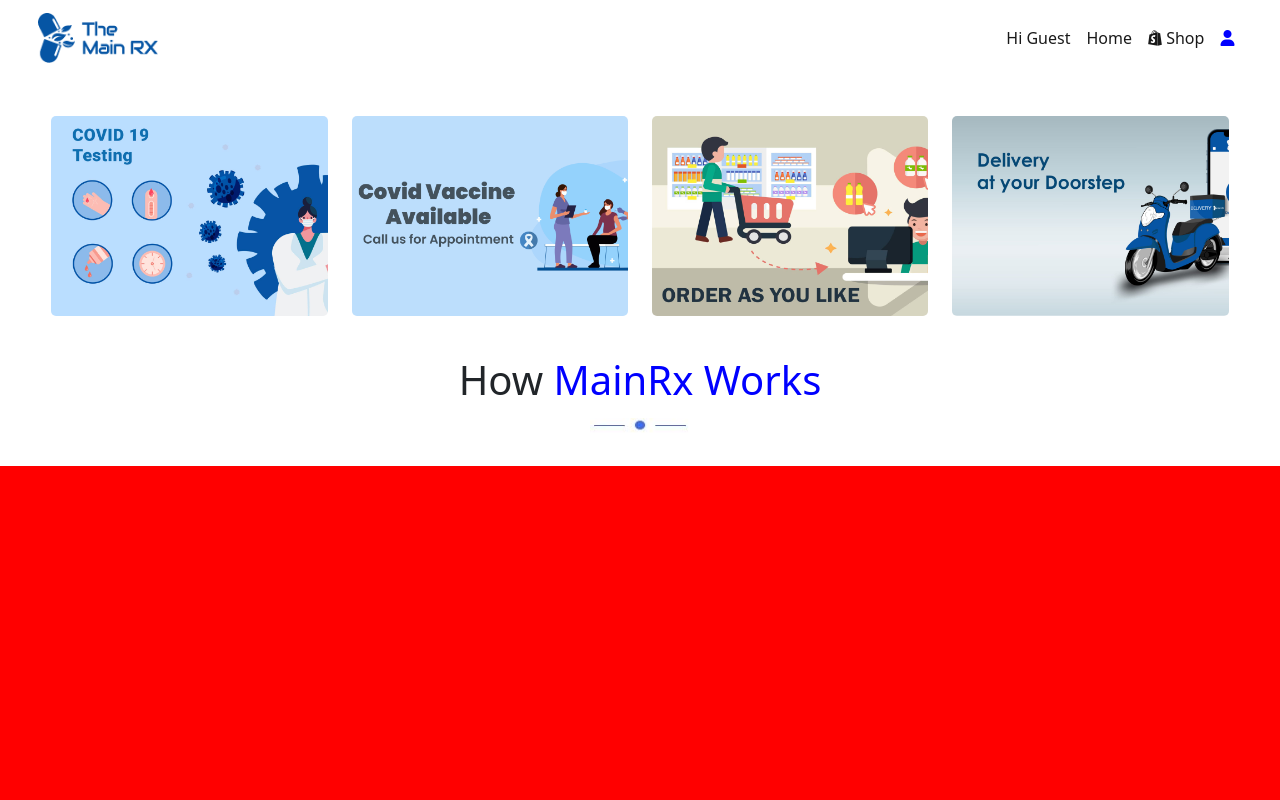
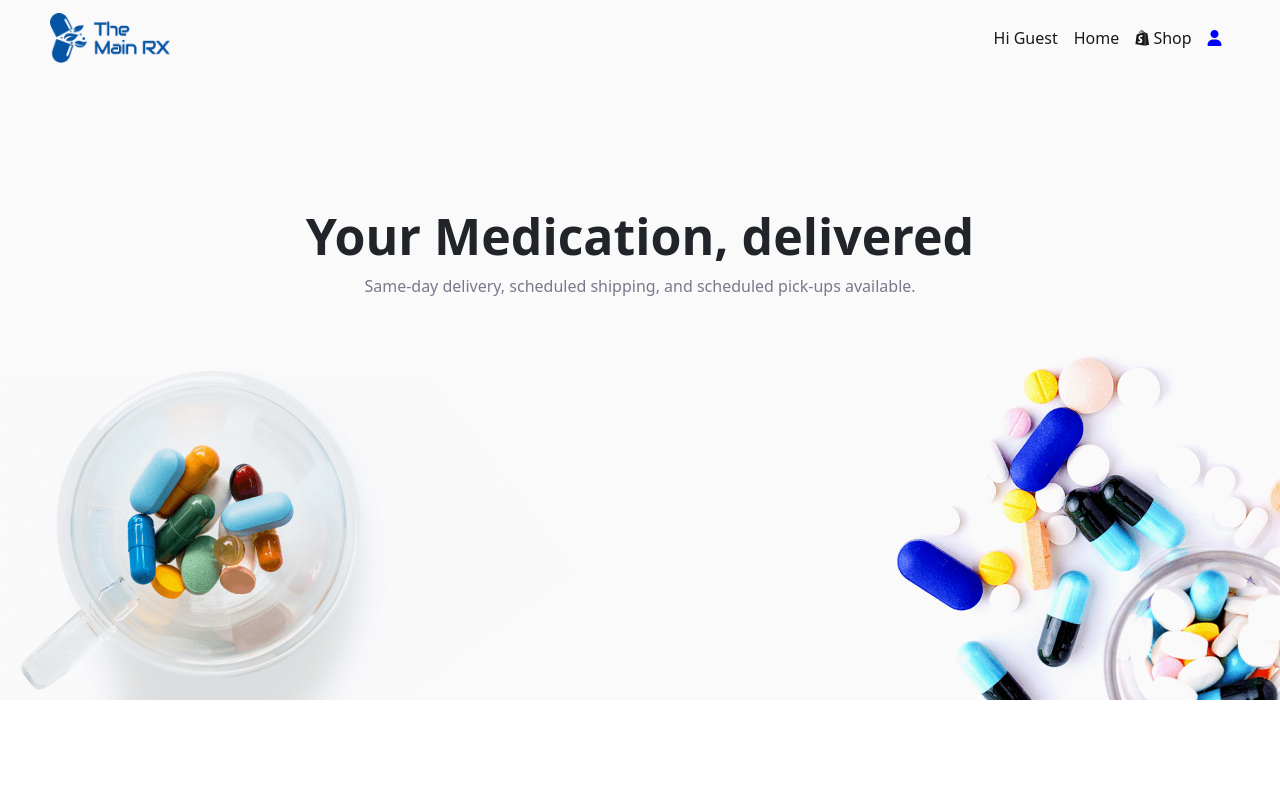
Before and after one commit to Faizi-Devops/mainRx.com, a Next.js app: page / in a window 1280 px wide. Shown: the top 800 px of the page. Built offline with nearby package versions, Linux system fonts and the light colour scheme.

Commit message:
new changing

```diff
--- /dev/null
+++ b/components/Firstdiv/Firstdiv.tsx
@@ -0,0 +1,18 @@
+import Navbar from "../Navbar/Navbar";
+
+const Firstdiv = () =>{
+    return(
+        <div>
+            <div className="firstdivbackgroundpicture">
+                <div style={{width:"94%",margin:"auto"}}><Navbar /></div>
+                <h1 className="text-center firstdivheas">Your Medication, delivered</h1>
+                <p className="text-center firstdivparagraph">Same-day delivery, scheduled shipping, and scheduled pick-ups available.</p>
+
+            </div>
+            {/* text area */}
+
+
+        </div>
+    )
+}
+export default Firstdiv;
--- a/pages/index.tsx
+++ b/pages/index.tsx
@@ -11,6 +11,7 @@
 import Signup from './Signup'
 import Fourthdiv from '@/components/Fourthdiv/Fourthdiv'
 import Thirdiv from '@/components/Thirdiv/Thirdiv'
+import Firstdiv from '@/components/Firstdiv/Firstdiv'
 
 
 const inter = Inter({ subsets: ['latin'] })
@@ -26,11 +27,12 @@
       </Head>
      {/* <Landing /> */}
      {/* <Footer /> */}
-    <Secondiv />
+    {/* <Secondiv /> */}
     {/* <Thirdiv /> */}
      {/* <Login /> */}
      {/* <Signup /> */}
      {/* <Fourthdiv /> */}
+     <Firstdiv />
 
     </>
   )
--- a/styles/globals.css
+++ b/styles/globals.css
@@ -221,3 +221,21 @@
 .thirdyimagesetting{
     width: 100%;
 }
+
+/* Firstdiv css  */
+.firstdivbackgroundpicture{
+    background-image: url("/firstdivpicture.png");
+    height: 700px   ;
+    background-size: cover;
+    background-position: center center;
+    background-repeat: no-repeat;
+}
+.firstdivheas{
+    padding-top: 130px;
+    font-weight: bold;
+    font-size: 50px;
+}
+.firstdivparagraph{
+    color: #77798c;
+    font-weight: 400;
+}
```
Also changed, not shown: public/firstdivpicture.png (added).
